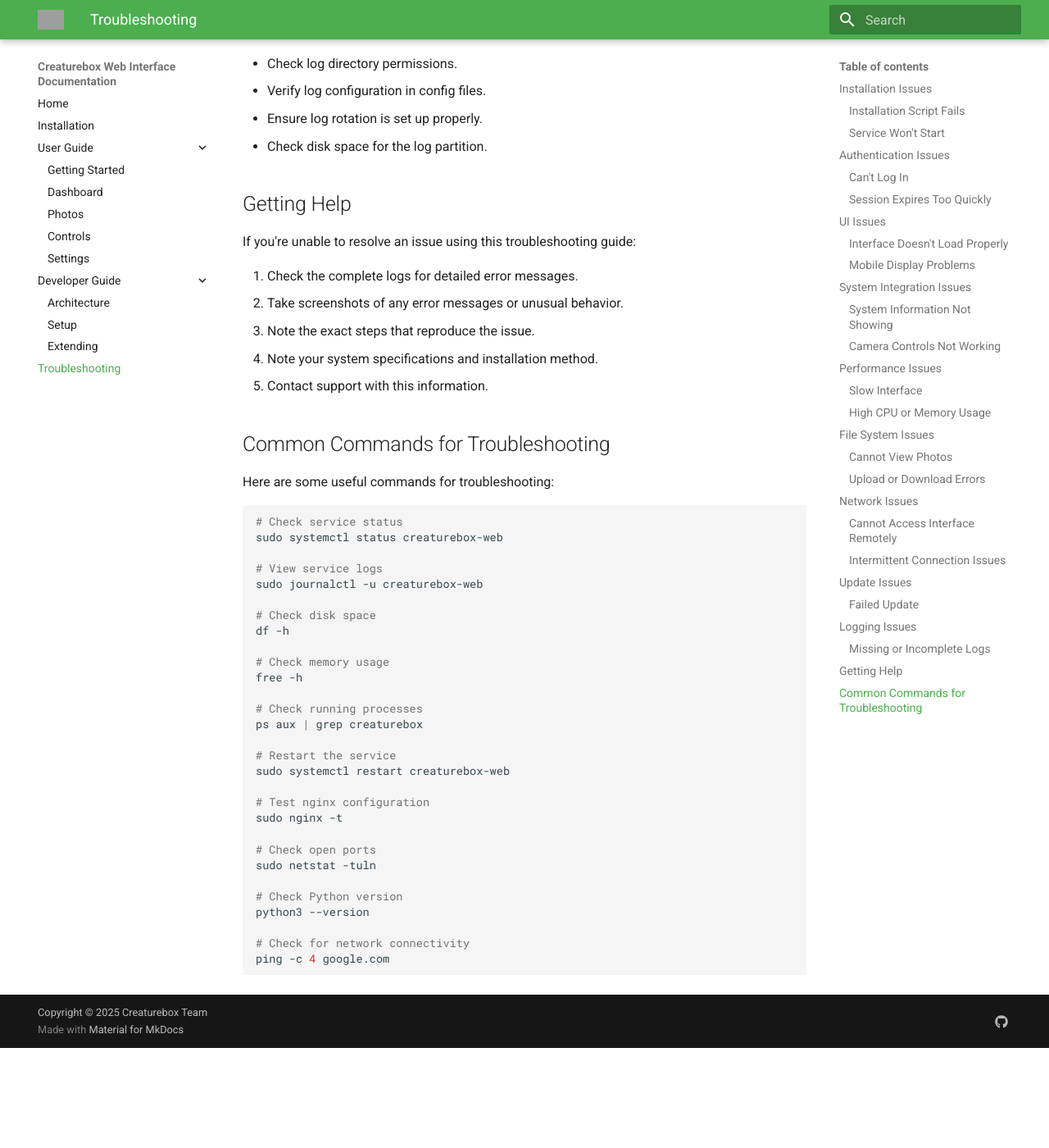
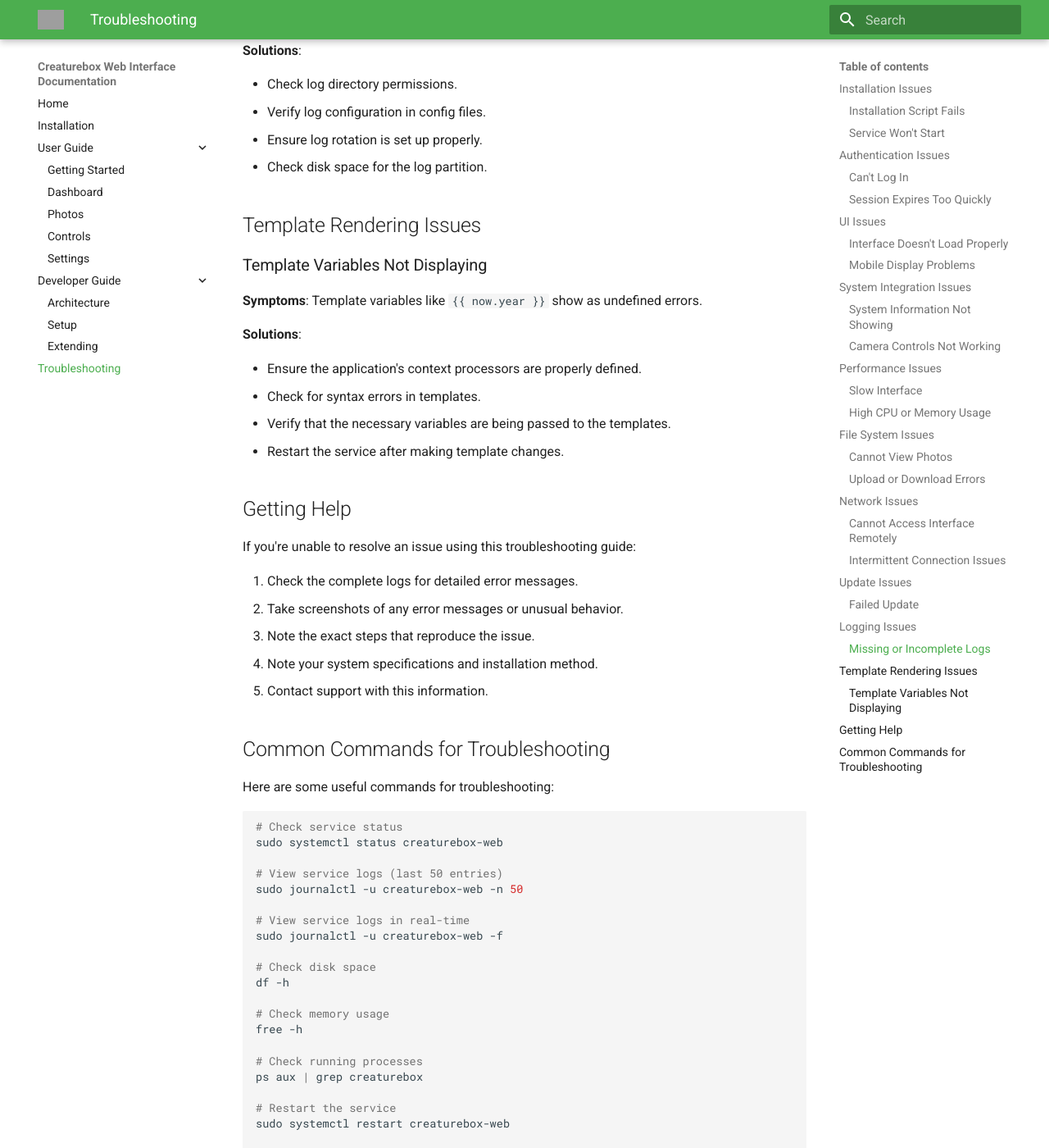
Before and after one commit to zane-lazare/creaturebox_web, an MkDocs documentation site: the page built from docs/troubleshooting.md, in a window 1280 px wide and 1400 px high, scrolled down 4954 px. Shown: the whole window at 82% size. Built offline with MkDocs 1.6.1 and Material for MkDocs 9.7.7, drawn with Linux system fonts in a browser that asks for light colours; before the commit the page ends 6232 px from its top, so only the background shows below that; some of the changed text lies outside the part shown; grey boxes are pictures that could not be loaded.

```diff
--- a/docs/troubleshooting.md
+++ b/docs/troubleshooting.md
@@ -22,7 +22,7 @@ This guide provides solutions to common issues you might encounter with the Crea
 **Possible Causes and Solutions**:
 
 - **Check the status**: Run `sudo systemctl status creaturebox-web`.
-- **Check logs**: Run `sudo journalctl -u creaturebox-web` to see error messages.
+- **Check logs**: Run `sudo journalctl -u creaturebox-web -n 50` to see the most recent error messages.
 - **Path issues**: Ensure the paths in the service file are correct.
 - **Permission problems**: Check file and directory permissions.
 
@@ -188,6 +188,19 @@ This guide provides solutions to common issues you might encounter with the Crea
 - Ensure log rotation is set up properly.
 - Check disk space for the log partition.
 
+## Template Rendering Issues
+
+### Template Variables Not Displaying
+
+**Symptoms**: Template variables like `{{ now.year }}` show as undefined errors.
+
+**Solutions**:
+
+- Ensure the application's context processors are properly defined.
+- Check for syntax errors in templates.
+- Verify that the necessary variables are being passed to the templates.
+- Restart the service after making template changes.
+
 ## Getting Help
 
 If you're unable to resolve an issue using this troubleshooting guide:
@@ -206,8 +219,11 @@ Here are some useful commands for troubleshooting:
 # Check service status
 sudo systemctl status creaturebox-web
 
-# View service logs
-sudo journalctl -u creaturebox-web
+# View service logs (last 50 entries)
+sudo journalctl -u creaturebox-web -n 50
+
+# View service logs in real-time
+sudo journalctl -u creaturebox-web -f
 
 # Check disk space
 df -h
```
Also changed, not shown: docs/developer-guide/architecture.md (+9 -0 lines), docs/developer-guide/setup.md (+6 -5 lines).
